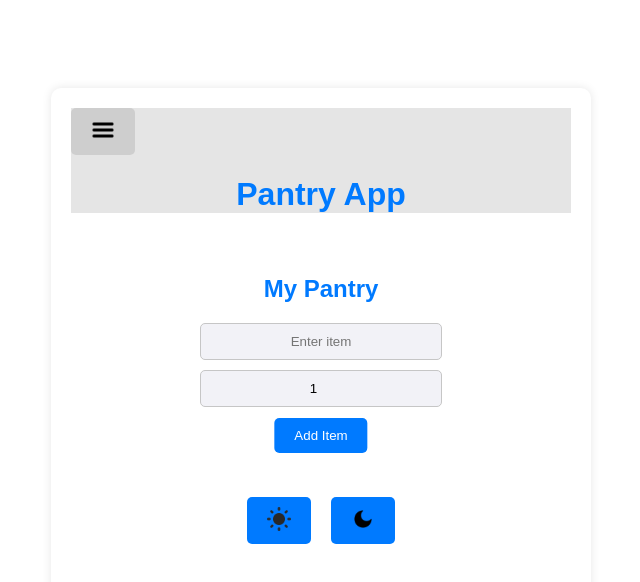
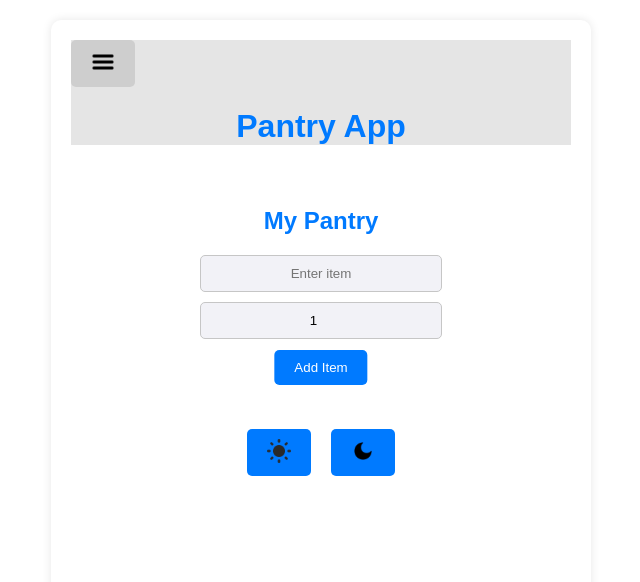
Before and after one commit to Dorrito5653/hackathon-challenge, a plain HTML site: page app/index.html in a window 1280 px wide. Shown: the whole page, without its empty margins (319-959 px from the left). Drawn offline with Linux system fonts and the light colour scheme.

Commit message:
Deleted the nav element as it as useless

```diff
--- a/app/index.html
+++ b/app/index.html
@@ -10,14 +10,6 @@
 </head>
 
 <body>
-    <nav>
-        <div class="pantry">PANTRY WEBSITE</div>
-        <div class="navitems">
-            <!-- Add more options for other pages if needed -->
-            </select>
-        </div>
-    </nav>
-
     <div class="container">
         <header>
             <div class="dropdown">
```
